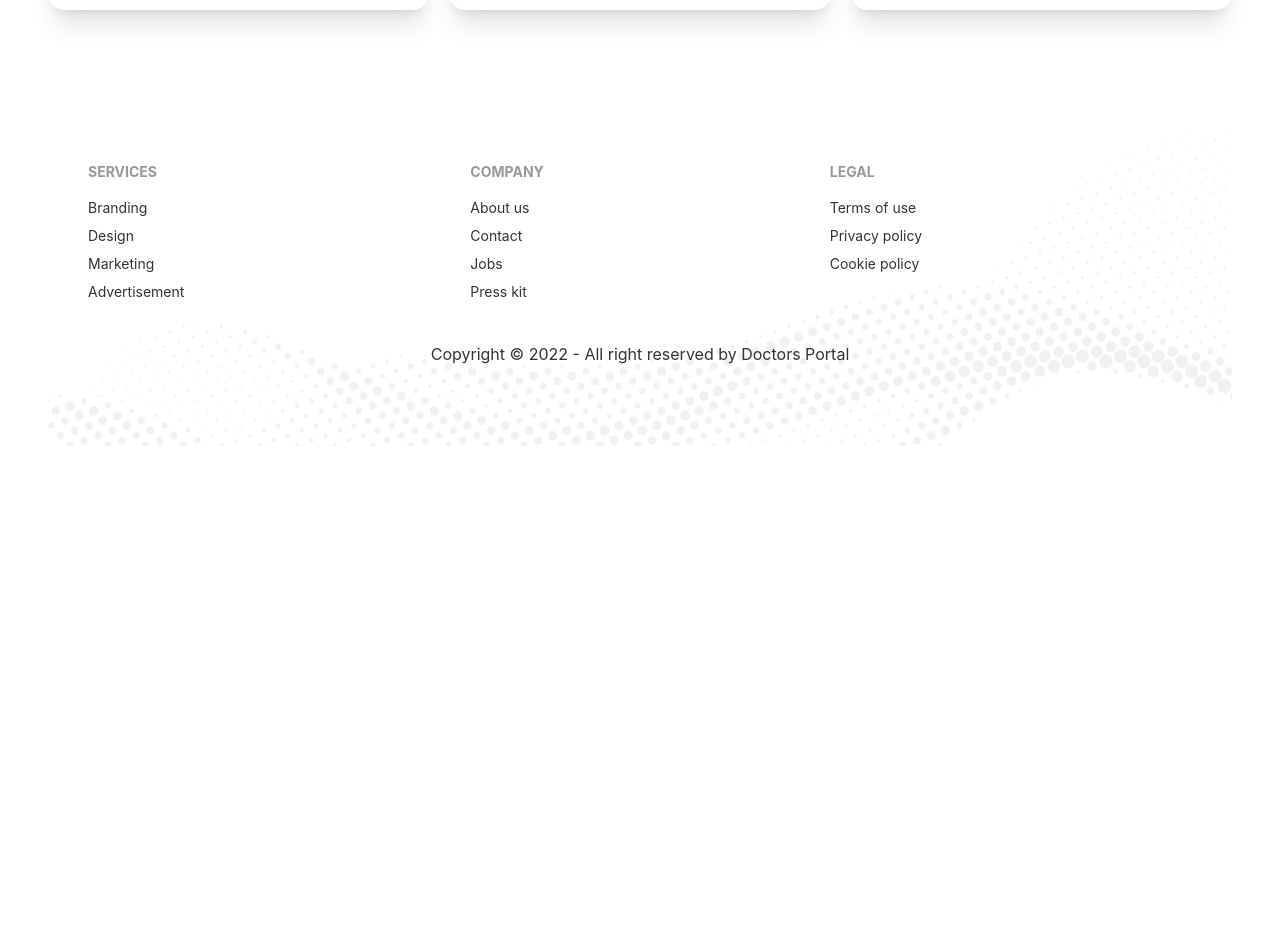
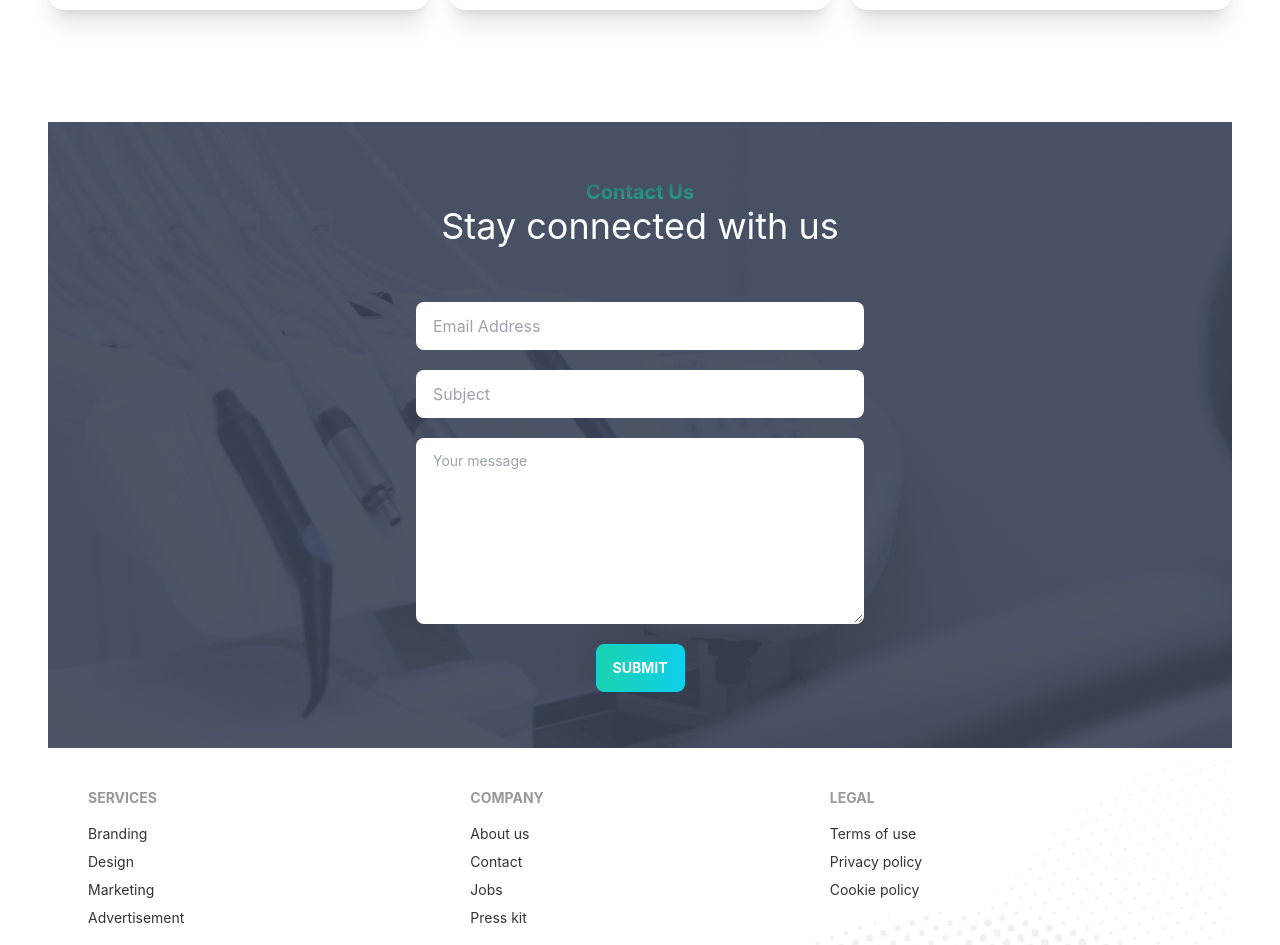
Before and after one commit to sebokdas1/doctors-portal-client, a React (Create React App) app: page / in a window 1280 px wide. Shown: the part 3300-4245 px from the top of the page. Before the commit the page ends 3746 px from the top, so only its background shows below. Built offline with nearby package versions, Linux system fonts and the light colour scheme.

Commit message:
contact section completed

```diff
--- a/src/Pages/ContactHome/ContactHome.js
+++ b/src/Pages/ContactHome/ContactHome.js
@@ -1,9 +1,36 @@
 import React from 'react';
+import appointment from '../../assets/images/appointment.png';
+import PrimaryButton from '../Shared/PrimaryButton';
 
 const ContactHome = () => {
     return (
-        <div>
-            {/* <h2>contact</h2> */}
+        <div style={{
+            background: `url(${appointment})`
+        }} className='bg-primary px-10 py-14 '>
+            <div className='text-center pb-14 text-white'>
+                <p className='text-xl font-bold text-transparent bg-clip-text bg-gradient-to-br from-accent to-secondary'>
+                    Contact Us
+                </p>
+                <h1 className='text-4xl'>Stay connected with us</h1>
+            </div>
+            <div className='grid grid-cols-1 justify-items-center gap-5'>
+                <input
+                    type='text'
+                    placeholder='Email Address'
+                    className='input w-full max-w-md'
+                />
+                <input
+                    type='text'
+                    placeholder='Subject'
+                    className='input w-full max-w-md'
+                />
+                <textarea
+                    className='textarea w-full max-w-md'
+                    placeholder='Your message'
+                    rows={6}
+                ></textarea>
+                <PrimaryButton>Submit</PrimaryButton>
+            </div>
         </div>
     );
 };
```
